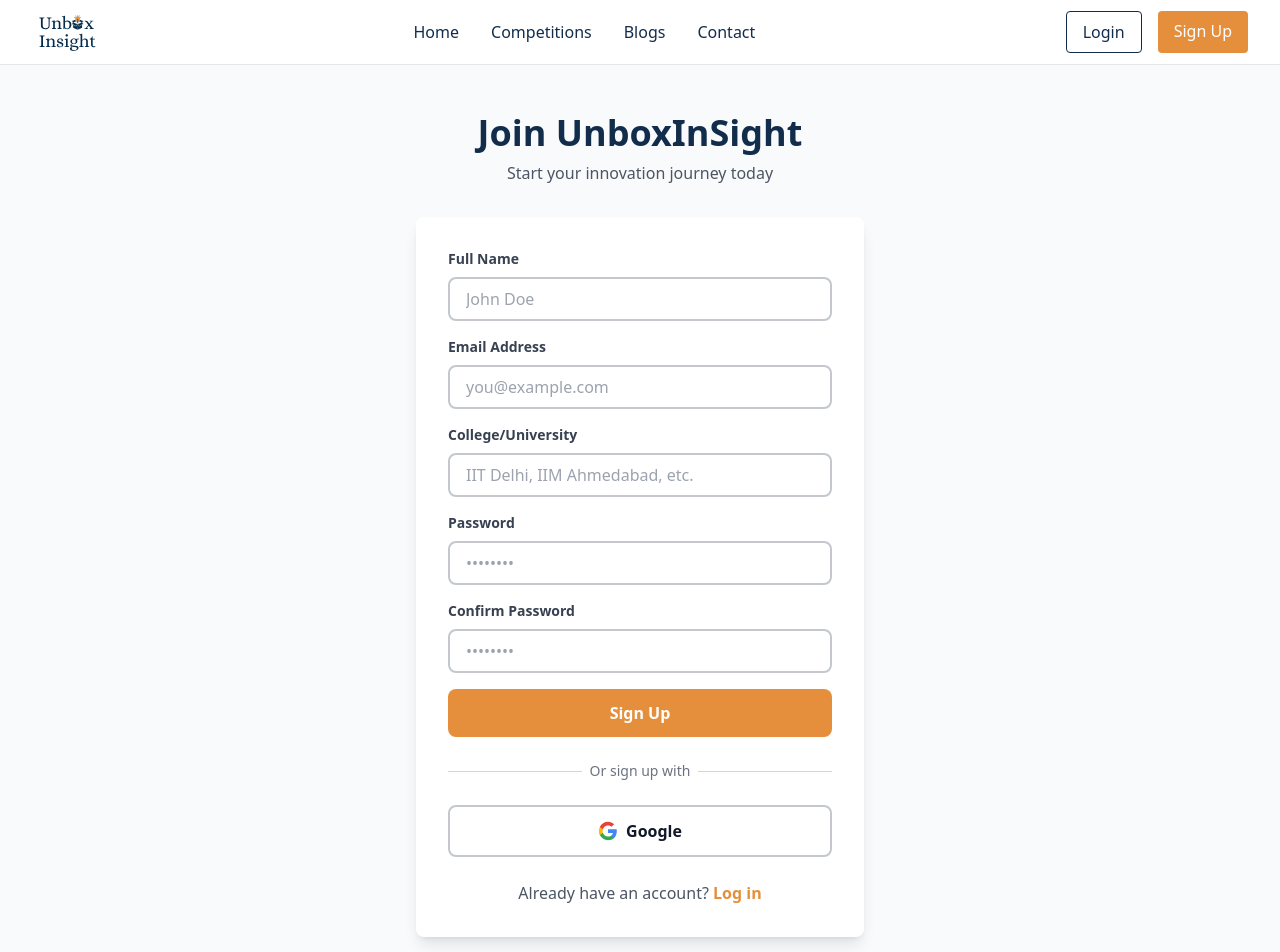
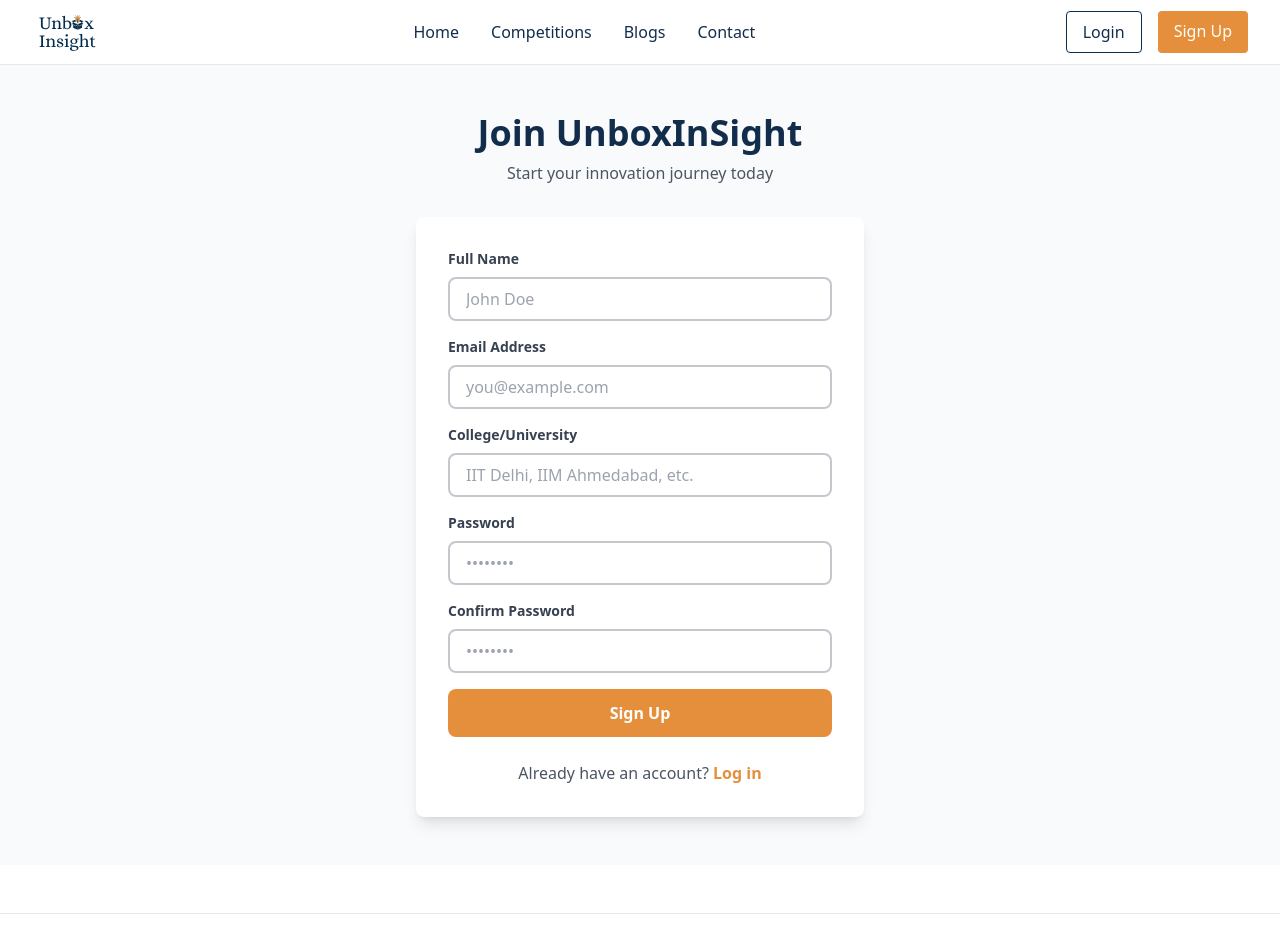
Before and after one commit to UnboxInsight/unboxinsight, a React (Vite) app: page /signup in a window 1280 px wide. Shown: the top 952 px of the page. Built offline with nearby package versions, Linux system fonts and the light colour scheme; no server answers.

Commit message:
Update Signup.jsx

```diff
--- a/src/pages/Signup.jsx
+++ b/src/pages/Signup.jsx
@@ -1,8 +1,6 @@
 import { useState } from 'react'
 import { Link, useNavigate } from 'react-router-dom'
-import { createUserWithEmailAndPassword, signInWithPopup, GoogleAuthProvider } from 'firebase/auth'
-import { doc, setDoc } from 'firebase/firestore'
-import { auth, db } from '../firebaseConfig'
+import { supabase } from '../supabaseClient'
 
 export default function Signup() {
   const [formData, setFormData] = useState({
@@ -14,6 +12,7 @@ export default function Signup() {
   })
   const [error, setError] = useState('')
   const [loading, setLoading] = useState(false)
+  const [successMessage, setSuccessMessage] = useState('')
   const navigate = useNavigate()
 
   const handleChange = (e) => {
@@ -26,6 +25,7 @@ export default function Signup() {
   const handleEmailSignup = async (e) => {
     e.preventDefault()
     setError('')
+    setSuccessMessage('')
 
     if (formData.password !== formData.confirmPassword) {
       setError('Passwords do not match')
@@ -40,43 +40,41 @@ export default function Signup() {
     setLoading(true)
 
     try {
-      const userCredential = await createUserWithEmailAndPassword(auth, formData.email, formData.password)
-
-      await setDoc(doc(db, 'users', userCredential.user.uid), {
-        name: formData.name,
+      // Sign up with Supabase
+      const { data, error: authError } = await supabase.auth.signUp({
         email: formData.email,
-        college: formData.college,
-        createdAt: new Date(),
-        joinedCompetitions: []
+        password: formData.password,
+        options: {
+          data: {
+            name: formData.name,
+            college: formData.college
+          }
+        }
       })
 
-      navigate('/dashboard')
-    } catch (err) {
-      setError(err.message)
-    } finally {
-      setLoading(false)
-    }
-  }
+      if (authError) {
+        setError(authError.message)
+        return
+      }
 
-  const handleGoogleSignup = async () => {
-    setError('')
-    setLoading(true)
-    const provider = new GoogleAuthProvider()
+      setSuccessMessage('Account created! Check your email for verification link.')
 
-    try {
-      const result = await signInWithPopup(auth, provider)
-
-      await setDoc(doc(db, 'users', result.user.uid), {
-        name: result.user.displayName,
-        email: result.user.email,
+      // Clear form
+      setFormData({
+        name: '',
+        email: '',
         college: '',
-        createdAt: new Date(),
-        joinedCompetitions: []
+        password: '',
+        confirmPassword: ''
       })
 
-      navigate('/dashboard')
+      // Redirect after 2 seconds
+      setTimeout(() => {
+        navigate('/login')
+      }, 2000)
+
     } catch (err) {
-      setError(err.message)
+      setError(err.message || 'An error occurred during signup')
     } finally {
       setLoading(false)
     }
@@ -94,6 +92,12 @@ export default function Signup() {
           {error && (
             <div className="mb-4 p-3 bg-red-100 border border-red-400 text-red-700 rounded">
               {error}
+            </div>
+          )}
+
+          {successMessage && (
+            <div className="mb-4 p-3 bg-green-100 border border-green-400 text-green-700 rounded">
+              {successMessage}
             </div>
           )}
 
@@ -182,29 +186,6 @@ export default function Signup() {
             </button>
           </form>
 
-          <div className="relative mb-6">
-            <div className="absolute inset-0 flex items-center">
-              <div className="w-full border-t border-gray-300"></div>
-            </div>
-            <div className="relative flex justify-center text-sm">
-              <span className="px-2 bg-white text-gray-500">Or sign up with</span>
-            </div>
-          </div>
-
-          <button
-            onClick={handleGoogleSignup}
-            disabled={loading}
-            className="w-full border-2 border-ui-gray py-3 rounded-lg font-semibold hover:bg-gray-50 transition flex items-center justify-center gap-2 disabled:opacity-50"
-          >
-            <svg className="w-5 h-5" viewBox="0 0 24 24">
-              <path fill="#4285F4" d="M22.56 12.25c0-.78-.07-1.53-.2-2.25H12v4.26h5.92c-.26 1.37-1.04 2.53-2.21 3.31v2.77h3.57c2.08-1.92 3.28-4.74 3.28-8.09z"/>
-              <path fill="#34A853" d="M12 23c2.97 0 5.46-.98 7.28-2.66l-3.57-2.77c-.98.66-2.23 1.06-3.71 1.06-2.86 0-5.29-1.93-6.16-4.53H2.18v2.84C3.99 20.53 7.7 23 12 23z"/>
-              <path fill="#FBBC05" d="M5.84 14.09c-.22-.66-.35-1.36-.35-2.09s.13-1.43.35-2.09V7.07H2.18C1.43 8.55 1 10.22 1 12s.43 3.45 1.18 4.93l2.85-2.22.81-.62z"/>
-              <path fill="#EA4335" d="M12 5.38c1.62 0 3.06.56 4.21 1.64l3.15-3.15C17.45 2.09 14.97 1 12 1 7.7 1 3.99 3.47 2.18 7.07l3.66 2.84c.87-2.6 3.3-4.53 6.16-4.53z"/>
-            </svg>
-            Google
-          </button>
-
           <div className="mt-6 text-center">
             <p className="text-gray-600">
               Already have an account?{' '}
```
